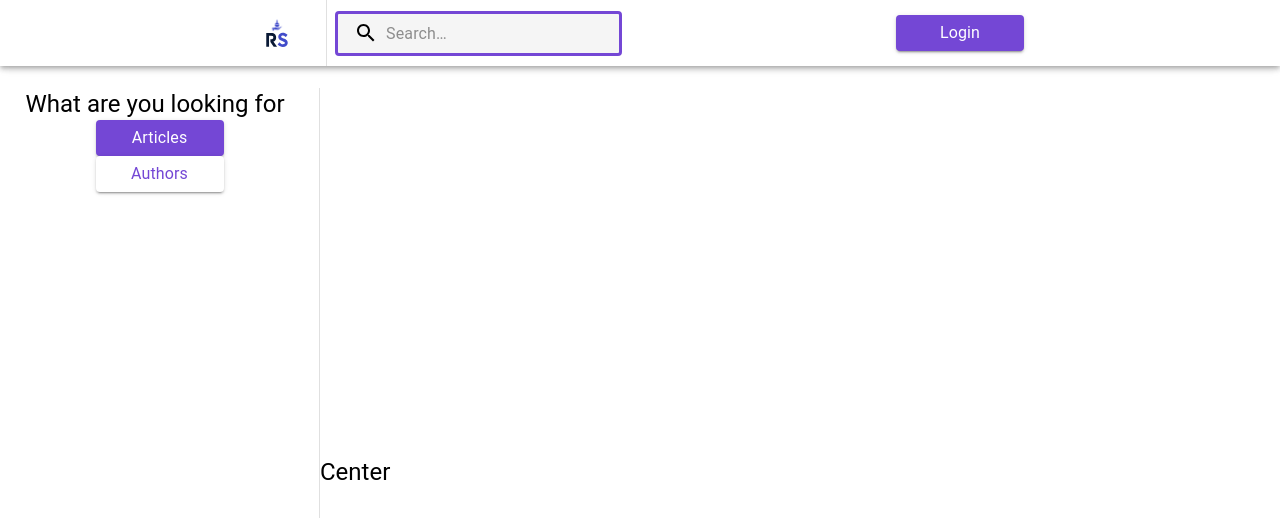
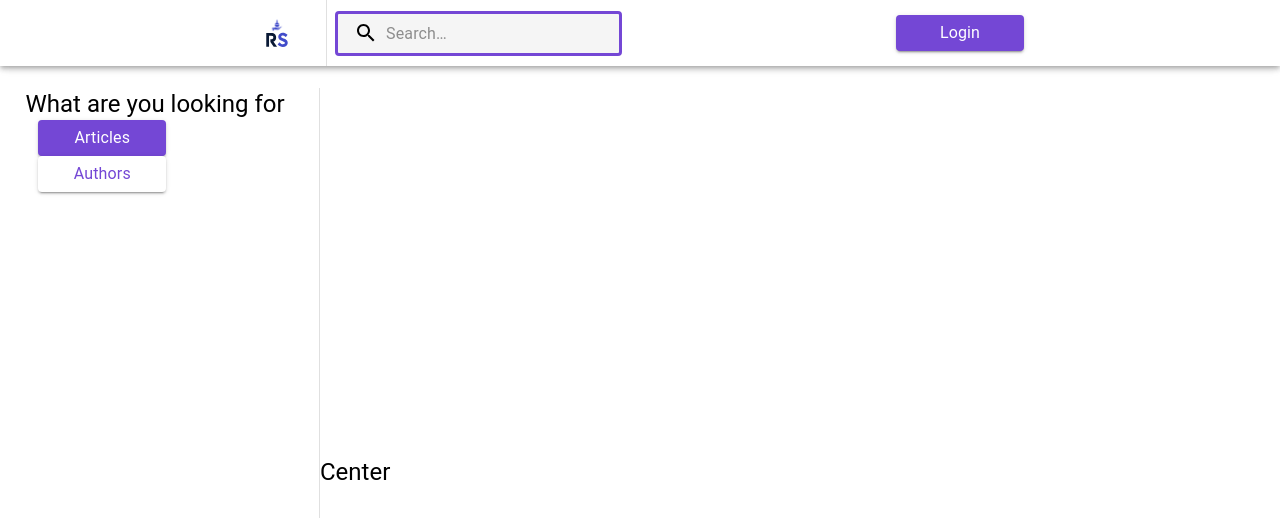
Before and after one commit to researchshare-official/frontend, a Next.js app: page /detailed_search in a window 1280 px wide. Shown: the top 518 px of the page. Built offline with nearby package versions, Linux system fonts and the light colour scheme.

Commit message:
set margin in % instead of px

```diff
--- a/components/detailed_search/WhatAreYouLookingFor.tsx
+++ b/components/detailed_search/WhatAreYouLookingFor.tsx
@@ -18,13 +18,13 @@ const WhatAreYouLookingFor : NextPage = () => {
         <Box sx={{ display: 'flex', flexDirection: 'column', width: 1/1}}>
             <Typography variant="h5" sx={{marginTop:'2rem', marginLeft:'8%',}}> What are you looking for </Typography>
             <Button variant="contained"
-            sx={{ width: '8rem', alignSelf: 'center', color: "primary.main", bgcolor: "secondary.main",
+            sx={{ width: '8rem', marginLeft:'12%', color: "primary.main", bgcolor: "secondary.main",
             '&:hover': { color: "primary.main", bgcolor: 'secondary.dark' }}}>
                 <Typography sx={{ textTransform: 'capitalize' }}>Articles</Typography>
             </Button>
             <Button variant="contained"
-            sx={{ width: '8rem', alignSelf: 'center', color: "secondary.main", bgcolor: "white",
-            '&:hover': { color: "primary.main", bgcolor: 'secondary.dark', marginTop:'140px' }}}>
+            sx={{ width: '8rem', marginLeft:'12%', color: "secondary.main", bgcolor: "white",
+            '&:hover': { color: "primary.main", bgcolor: 'secondary.dark', marginTop:'10%' }}}>
                 <Typography sx={{ textTransform: 'capitalize' }}>Authors</Typography>
             </Button>
     </Box>
```
